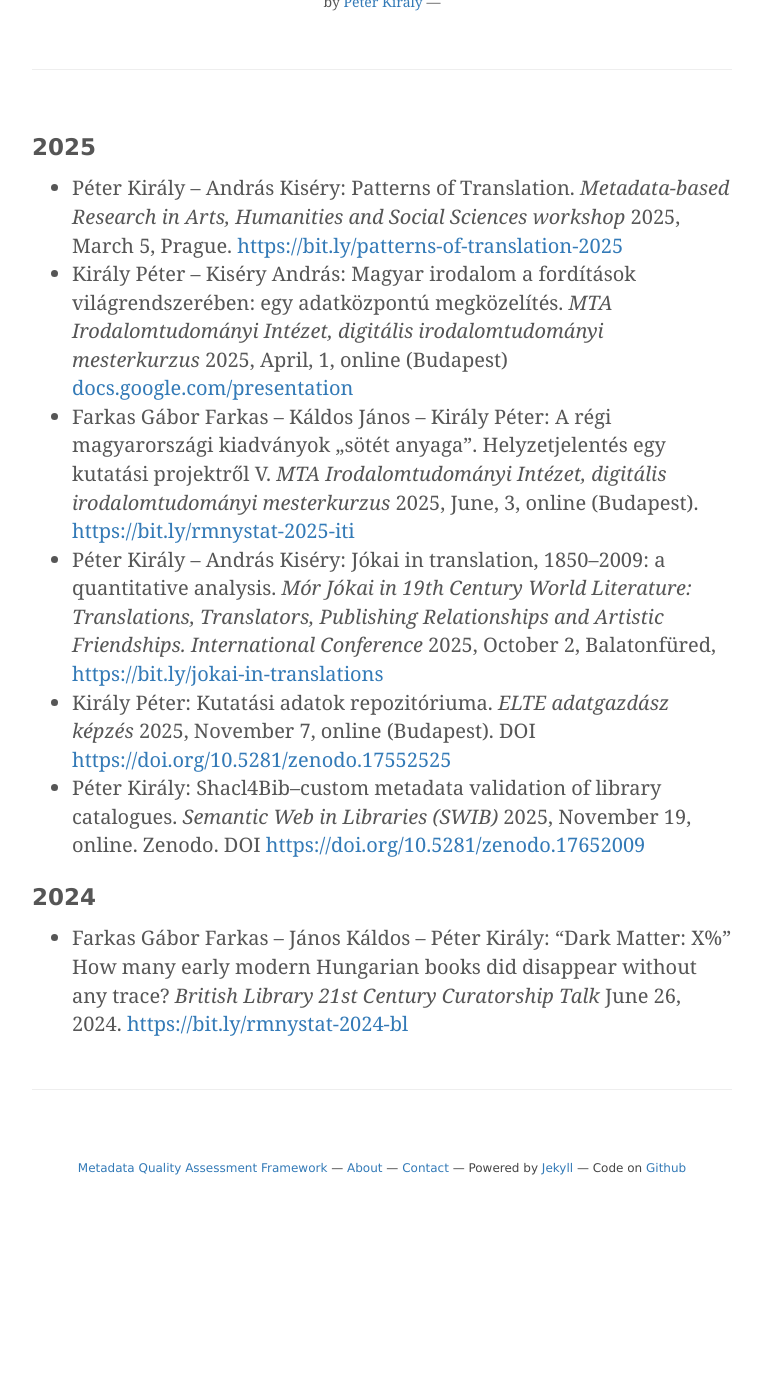
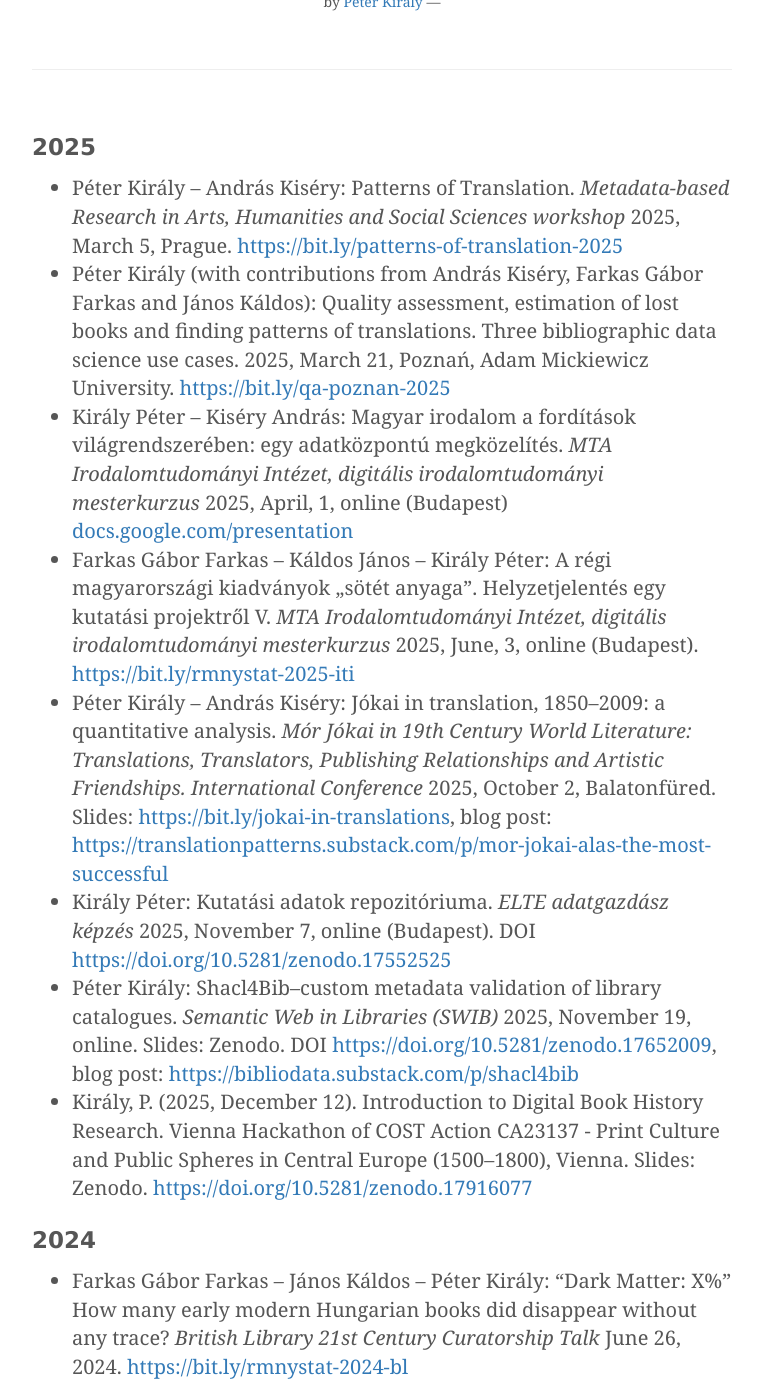
Before and after one commit to pkiraly/pkiraly.github.io, a Jekyll site: the page built from presentations.md, in a window 1280 px wide and 1400 px high, scrolled down 329 px. Shown: the whole window, without its empty margins (258-1021 px from the left). Built offline with Jekyll 4.4.1, drawn with Linux system fonts in a browser that asks for light colours; nearby versions of some CDN libraries; some web fonts are replaced; comment, search, counter and statistics services are not loaded; before the commit the page ends 1526 px from its top, so only the background shows below that.

Commit message:
Add presentations

```diff
--- a/presentations.md
+++ b/presentations.md
@@ -20,11 +20,13 @@ p {
 ## 2025
 
 * Péter Király – András Kiséry: Patterns of Translation. _Metadata-based Research in Arts, Humanities and Social Sciences workshop_ 2025, March 5, Prague. [https://bit.ly/patterns-of-translation-2025](https://bit.ly/patterns-of-translation-2025)
+* Péter Király (with contributions from András Kiséry, Farkas Gábor Farkas and János Káldos): Quality assessment, estimation of lost books and finding patterns of translations. Three bibliographic data science use cases. 2025, March 21, Poznań, Adam Mickiewicz University. [https://bit.ly/qa-poznan-2025](https://bit.ly/qa-poznan-2025)
 * Király Péter – Kiséry András: Magyar irodalom a fordítások világrendszerében: egy adatközpontú megközelítés. _MTA Irodalomtudományi Intézet, digitális irodalomtudományi mesterkurzus_ 2025, April, 1, online (Budapest) [docs.google.com/presentation](https://docs.google.com/presentation/d/e/2PACX-1vRVDDbhKqalCFvmi52vbalJBnkJ7loBuK6mdVa9m18MMoTG3mIp_6PzFJgSLxp0X5-gga9sFZ62Q1eR/pub?start=false&loop=false&delayms=3000)
 * Farkas Gábor Farkas – Káldos János – Király Péter: A régi magyarországi kiadványok „sötét anyaga”. Helyzetjelentés egy kutatási projektről V. _MTA Irodalomtudományi Intézet, digitális irodalomtudományi mesterkurzus_ 2025, June, 3, online (Budapest). [https://bit.ly/rmnystat-2025-iti](https://bit.ly/rmnystat-2025-iti)
-* Péter Király – András Kiséry: Jókai in translation, 1850–2009: a quantitative analysis. _Mór Jókai in 19th Century World Literature: Translations, Translators, Publishing Relationships and Artistic Friendships. International Conference_ 2025, October 2, Balatonfüred, [https://bit.ly/jokai-in-translations](https://bit.ly/jokai-in-translations)
+* Péter Király – András Kiséry: Jókai in translation, 1850–2009: a quantitative analysis. _Mór Jókai in 19th Century World Literature: Translations, Translators, Publishing Relationships and Artistic Friendships. International Conference_ 2025, October 2, Balatonfüred. Slides: [https://bit.ly/jokai-in-translations](https://bit.ly/jokai-in-translations), blog post: [https://translationpatterns.substack.com/p/mor-jokai-alas-the-most-successful](https://translationpatterns.substack.com/p/mor-jokai-alas-the-most-successful)
 * Király Péter: Kutatási adatok repozitóriuma. _ELTE adatgazdász képzés_ 2025, November 7, online (Budapest). DOI [https://doi.org/10.5281/zenodo.17552525](https://doi.org/10.5281/zenodo.17552525)
-* Péter Király: Shacl4Bib–custom metadata validation of library catalogues. _Semantic Web in Libraries (SWIB)_ 2025, November 19, online. Zenodo. DOI [https://doi.org/10.5281/zenodo.17652009](https://doi.org/10.5281/zenodo.17652009)
+* Péter Király: Shacl4Bib–custom metadata validation of library catalogues. _Semantic Web in Libraries (SWIB)_ 2025, November 19, online. Slides: Zenodo. DOI [https://doi.org/10.5281/zenodo.17652009](https://doi.org/10.5281/zenodo.17652009), blog post: [https://bibliodata.substack.com/p/shacl4bib](https://bibliodata.substack.com/p/shacl4bib)
+* Király, P. (2025, December 12). Introduction to Digital Book History Research. Vienna Hackathon of COST Action CA23137 - Print Culture and Public Spheres in Central Europe (1500–1800), Vienna. Slides: Zenodo. [https://doi.org/10.5281/zenodo.17916077](https://doi.org/10.5281/zenodo.17916077)
 
 ## 2024
 
```
